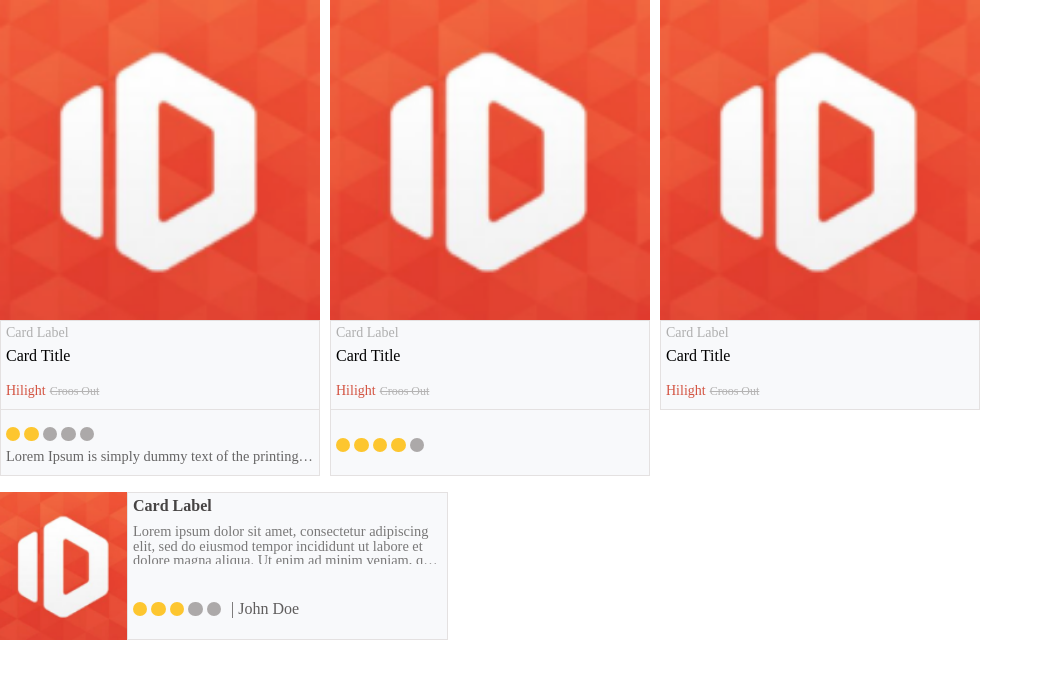
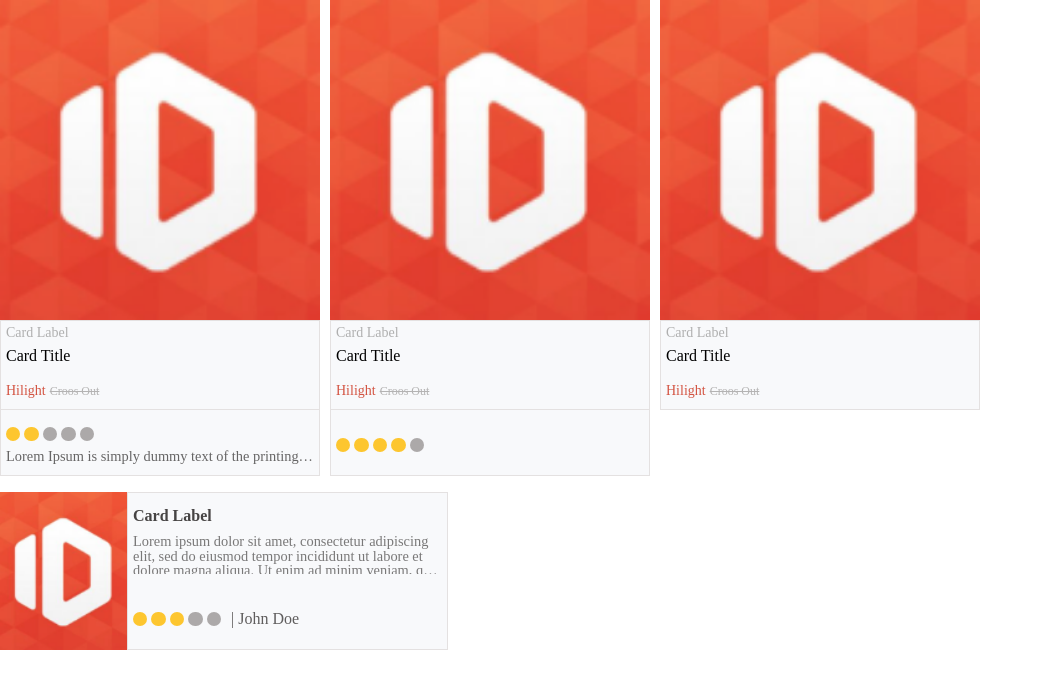
Before and after one commit to Seongseokwon/idus-test, a React (Create React App) app: page / in a window 1280 px wide. Shown: the top 688 px of the page, without its empty margins (0-1043 px from the left). Built offline with nearby package versions, Linux system fonts and the light colour scheme.

Commit message:
make Card folder

```diff
--- a/src/App.js
+++ b/src/App.js
@@ -1,6 +1,6 @@
 import './Reset.css';
 import './App.css';
-import Card from './components/Card';
+import Card from './components/card/Card';
 
 function App() {
   return (
@@ -15,9 +15,7 @@ function App() {
         <Card position={'vertical'} />
       </div>
       <br />
-      <div>
-        <Card position={'horizontal'} star={3} writer={'John Doe'} />
-      </div>
+      <Card position={'horizontal'} star={3} writer={'John Doe'} />
     </div>
   );
 }
--- a/src/components/Card.scss
+++ b/src/components/card/Card.scss
@@ -51,6 +51,7 @@
     }
     .card_content .title {
       font-size: 16px;
+      padding-top: 10px;
       font-weight: 700;
       color: #464444;
     }
--- a/src/components/Review.js
+++ b/src/components/card/Review.js
@@ -7,10 +7,10 @@ function Review({ star, review, position, writer }) {
     const allCircle = [];
     let increase = 0;
     for (increase; increase < star; increase++) {
-      allCircle.push(<Circle check={'check'} />);
+      allCircle.push(<Circle check={'check'} key={increase} />);
     }
     for (increase; increase < 5; increase++) {
-      allCircle.push(<Circle />);
+      allCircle.push(<Circle key={increase} />);
     }
     return allCircle;
   };
```
Also changed, not shown: src/components/card/Card.js (renamed from src/components/Card.js), src/components/card/Circle.js (renamed from src/components/Circle.js), src/components/card/Circle.scss (renamed from src/components/Circle.scss).
